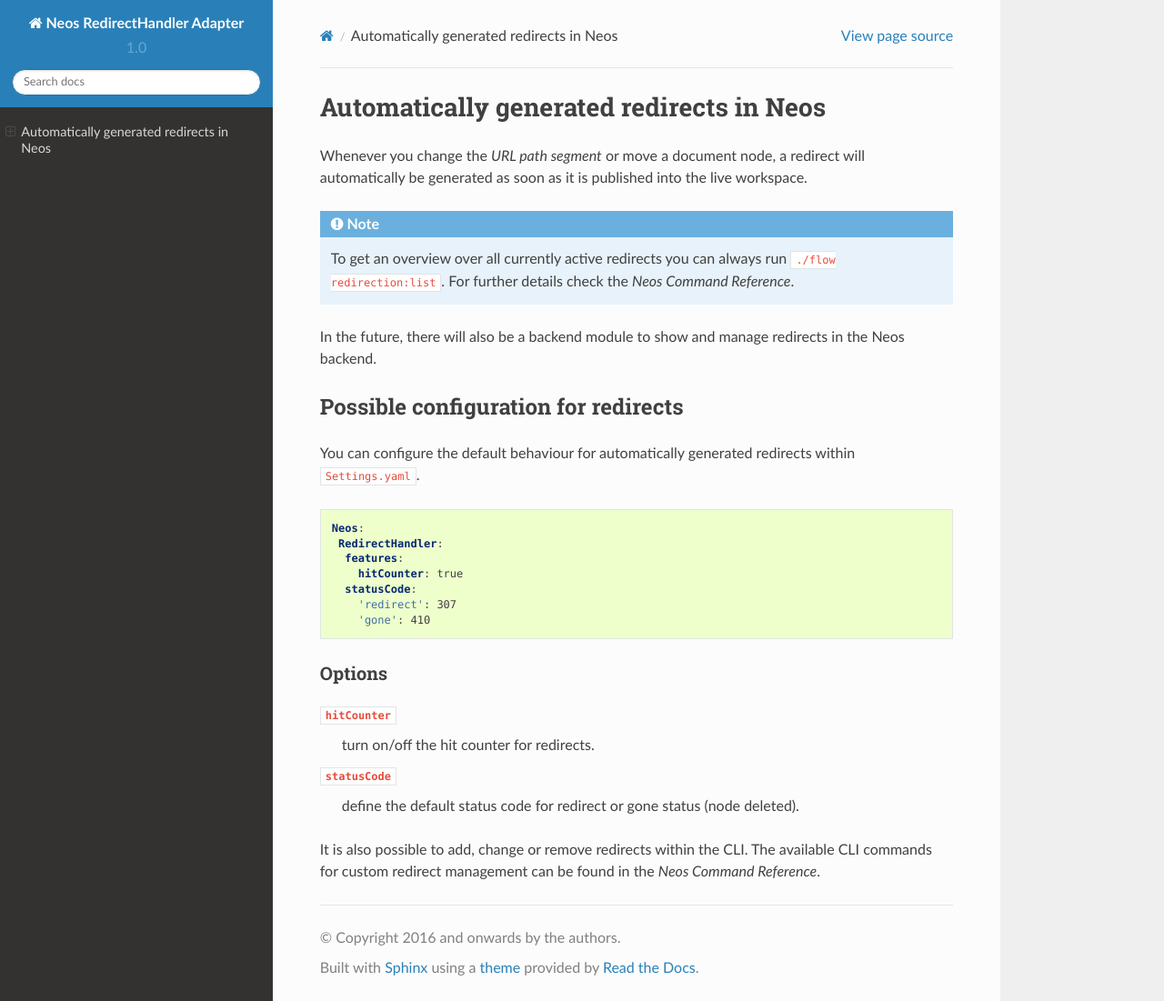
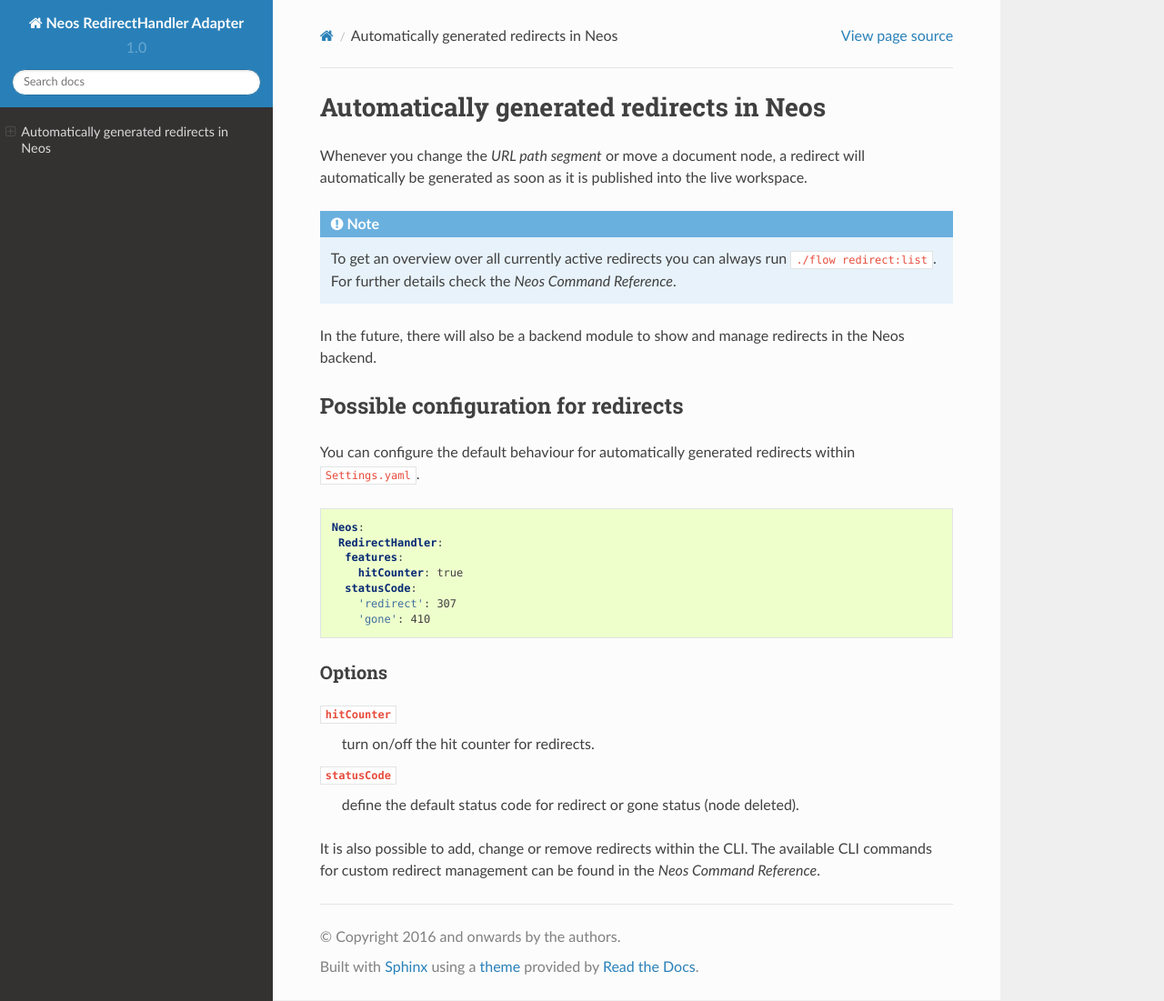
Before and after one commit to neos/redirecthandler-neosadapter, a Sphinx documentation site: the page built from Documentation/index.rst, in a window 1280 px wide and 1101 px high. Shown: the whole window at 91% size. Built offline with Sphinx 7.4.7 and the Read the Docs theme 2.0.0, drawn with Linux system fonts in a browser that asks for light colours.

Commit message:
Correct CLI command in documentation

```diff
--- a/Documentation/index.rst
+++ b/Documentation/index.rst
@@ -4,7 +4,7 @@
 
 Whenever you change the `URL path segment` or move a document node, a redirect will automatically be generated as soon as it is published into the live workspace.
 
-.. note:: To get an overview over all currently active redirects you can always run ``./flow redirection:list``. For further details check the `Neos Command Reference`.
+.. note:: To get an overview over all currently active redirects you can always run ``./flow redirect:list``. For further details check the `Neos Command Reference`.
 
 In the future, there will also be a backend module to show and manage redirects in the Neos backend.
 
```
